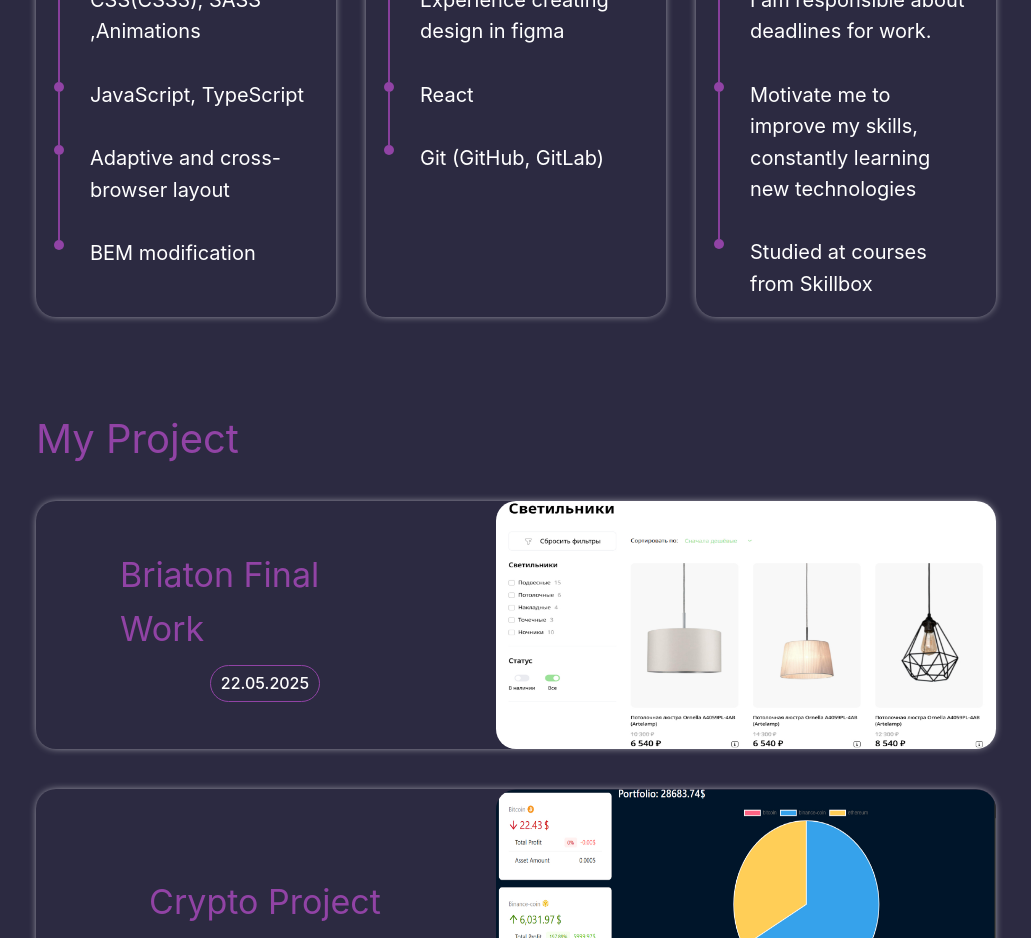
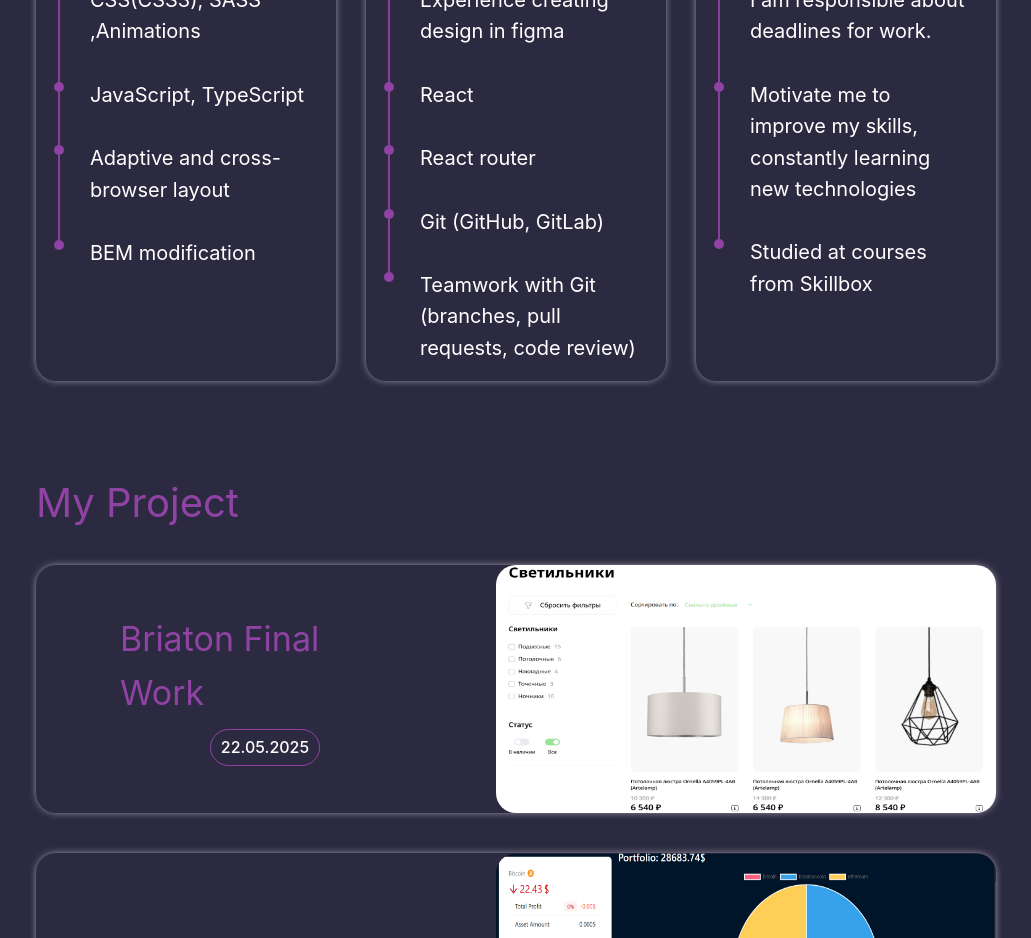
Before and after one commit to HELLRAID-cmd/Portfolio, a React (Vite) app in the folder client/: page / in a window 1280 px wide. Shown: the part 1000-1938 px from the top of the page, without its empty margins (124-1155 px from the left). Built offline with nearby package versions, Linux system fonts and the light colour scheme; no server answers.

Commit message:
Добавил скиллы и исправил id

```diff
--- a/client/src/Components/About/About-skills.ts
+++ b/client/src/Components/About/About-skills.ts
@@ -10,12 +10,14 @@ export const skills = [
     { id: 6, desc: "I layout websites using Figma layouts." },
     { id: 7, desc: "Experience creating design in figma" },
     { id: 8, desc: "React" },
-    { id: 9, desc: "Git (GitHub, GitLab)" },
+    { id: 9, desc: "React router" },
+    { id: 10, desc: "Git (GitHub, GitLab)" },
+    { id: 14, desc: "Teamwork with Git (branches, pull requests, code review)" },
   ],
   [
-    { id: 6, desc: "I approach my work responsibly." },
-    { id: 7, desc: "I am responsible about deadlines for work." },
-    { id: 8, desc: "Motivate me to improve my skills, constantly learning new technologies" },
-    { id: 9, desc: "Studied at courses from Skillbox" },
+    { id: 11, desc: "I approach my work responsibly." },
+    { id: 12, desc: "I am responsible about deadlines for work." },
+    { id: 13, desc: "Motivate me to improve my skills, constantly learning new technologies" },
+    { id: 15, desc: "Studied at courses from Skillbox" },
   ],
 ];
```
